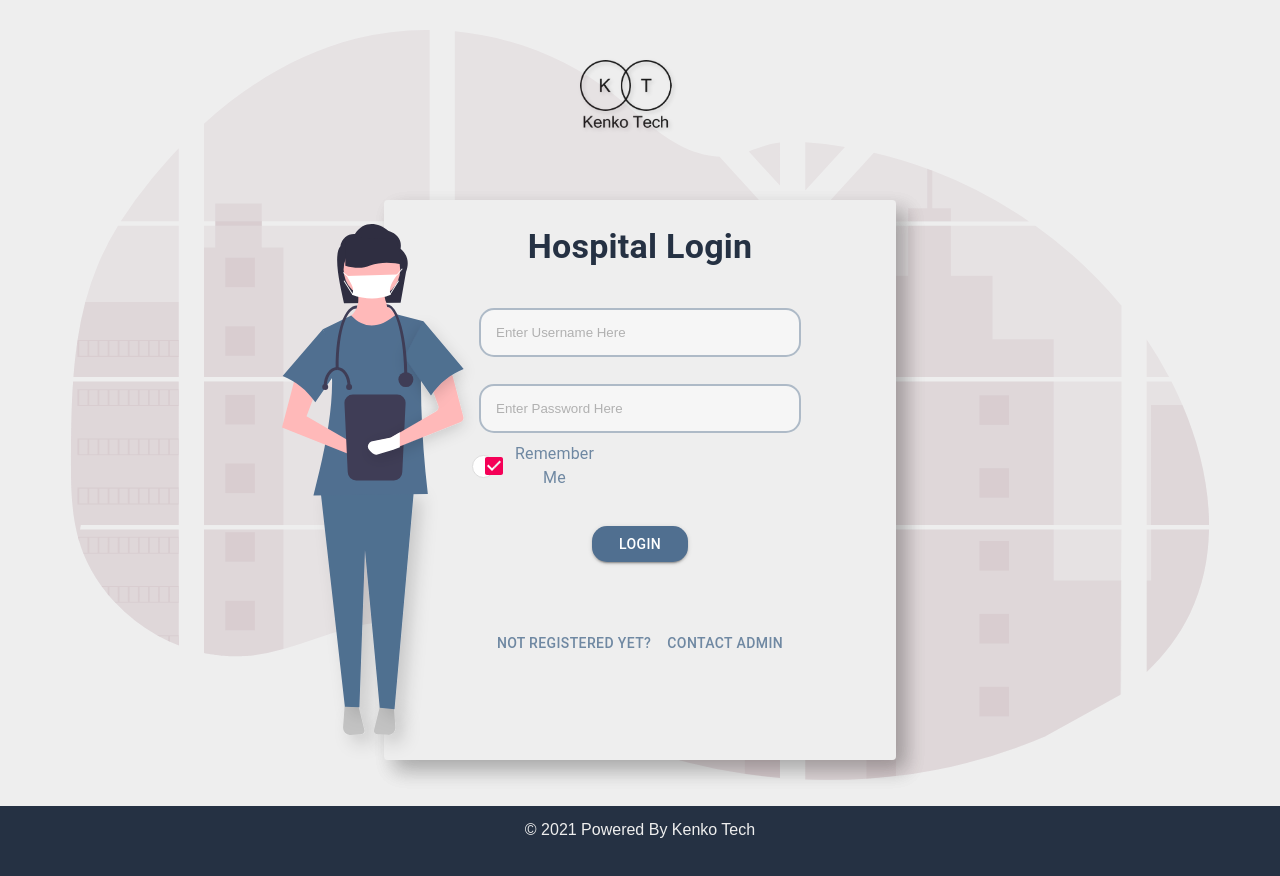
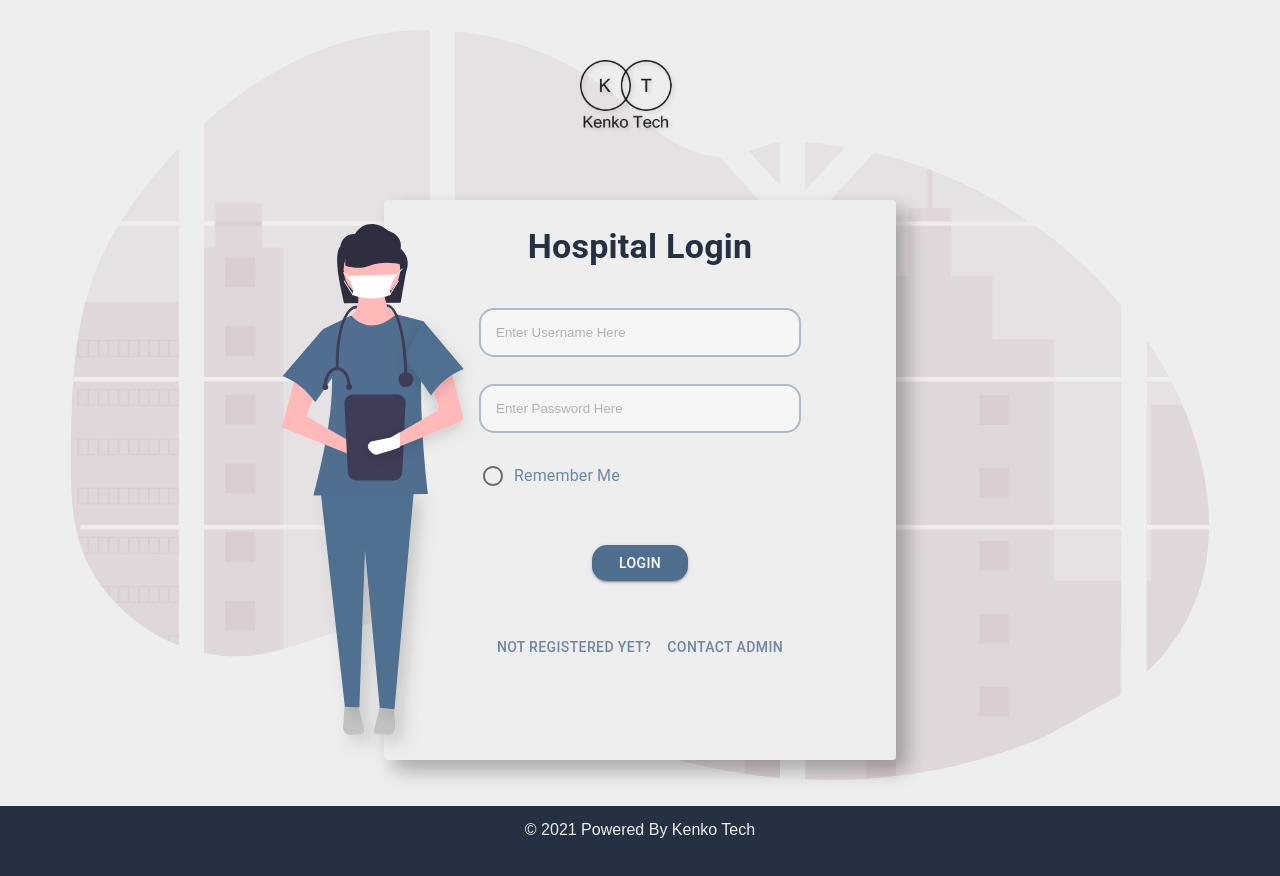
Before and after one commit to 1adityas/HMS, a React (Create React App) app: page / in a window 1280 px wide. Built offline with nearby package versions, Linux system fonts and the light colour scheme.

Commit message:
remember me

```diff
--- a/src/components/CardItem.js
+++ b/src/components/CardItem.js
@@ -6,7 +6,9 @@ import CardContent from '@material-ui/core/CardContent';
 import Button from '@material-ui/core/Button';
 import Typography from '@material-ui/core/Typography';
 import './Login.css'
-import { Checkbox, TextField,FormGroup,FormControlLabel } from '@material-ui/core';
+import CircleCheckedFilled from '@material-ui/icons/CheckCircle';
+import CircleUnchecked from '@material-ui/icons/RadioButtonUnchecked';
+import { Radio,Checkbox, TextField,FormGroup,FormControlLabel } from '@material-ui/core';
 import user from '../Icon awesome-user-alt.svg';
 
 
@@ -62,18 +64,20 @@ const [password, setPassword] = useState('');
         <input onChange={event => setPassword(event.target.value)} type="text" style={{'width':"60%", "borderColor":"#6F88A2"}} placeholder='Enter Password Here'></input>
 
         <FormGroup>
-          <FormControlLabel className="checkbox-round" style={{"color":'#6F88A2',"margin-left":'15%' ,'padding-top':'0px',}} control={<Checkbox defaultChecked />} label="Remember Me" />
+          <FormControlLabel
+          style={{"color":'#6F88A2',"margin-left":'15%' ,'padding-top':'0px',}}
+          control={<Checkbox color='#6F88A2' icon={<CircleUnchecked />}
+          checkedIcon={<CircleCheckedFilled />} />}
+          label="Remember Me" />
+          {/* <FormControlLabel className="checkbox-round"  control={<Radio />} label="Remember Me" /> */}
         </FormGroup>
 
-        <Button variant="contained" style={{'backgroundColor':'#506F90', 'width':"20%",'margin-top':"10%", 'margin-bottom':"6%",'border-radius':"15px", 'color': "white"}}>Login</Button>
+        <Button variant="contained" style={{'backgroundColor':'#506F90', 'width':"20%",'margin-top':"10%", 'margin-bottom':"3%",'border-radius':"15px", 'color': "white"}}>Login</Button>
         <br/>
         <Button  style={{'color':'#6F88A2','margin-top':"7%",}}>Not Registered Yet?</Button>
-
         <Button  style={{'color':'#6F88A2' ,'margin-top':"7%",}}>Contact Admin</Button>
         </div>
-         {/* <div className="Button-align">
 
-         </div> */}
 
       </CardContent>
 
--- a/src/components/Login.css
+++ b/src/components/Login.css
@@ -58,7 +58,7 @@
     left: 22%;
     height: 80%;
     /* border: 2px solid; */
-    bottom: 100px;
+    /* bottom: 100px; */
     /* bottom-; */
 
 }
@@ -78,7 +78,7 @@
     text-align: center;
 }
 
-
+/*
 .checkbox-round {
     width: 1.3em;
     height: 1.3em;
@@ -94,9 +94,4 @@
 
 .checkbox-round:checked {
     background-color: gray;
-}
-
-.button-align {
-    text-align: center;
-    justify-content: center;
-}
+} */
```
